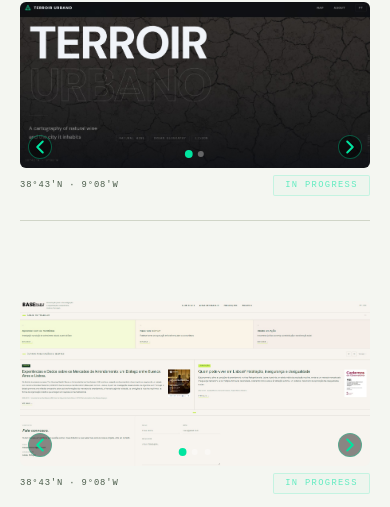
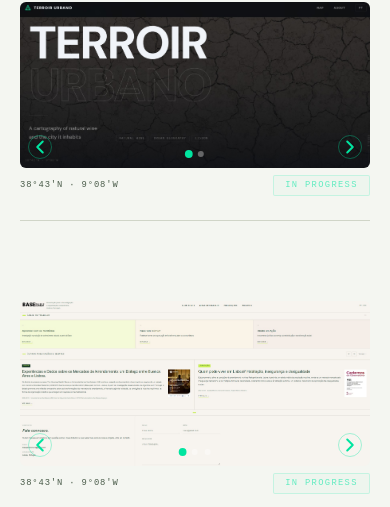
Before and after one commit to lmacanda/LMportfolio, a React (Vite) app: page / in a window 390 px wide. Shown: the part 834-1341 px from the top of the page. Built offline with nearby package versions, Linux system fonts and the light colour scheme; a web font is replaced by a local one.

Commit message:
fixing carousel arrows on mobie secon attempt

```diff
--- a/src/components/ProjectFrame.module.css
+++ b/src/components/ProjectFrame.module.css
@@ -190,7 +190,7 @@
   height: 30px;
   border-radius: 50%;
   border: 1px solid rgba(0, 229, 160, 0.35);
-  background: rgba(0, 0, 0, 0.35);
+  background: transparent;
   color: var(--mint);
   font-size: 1.1rem;
   line-height: 1;
@@ -336,7 +336,6 @@
     width: 24px;
     height: 24px;
     font-size: 0.9rem;
-    background: rgba(0, 0, 0, 0.45);
   }
 
   .arrowPrev {
```
